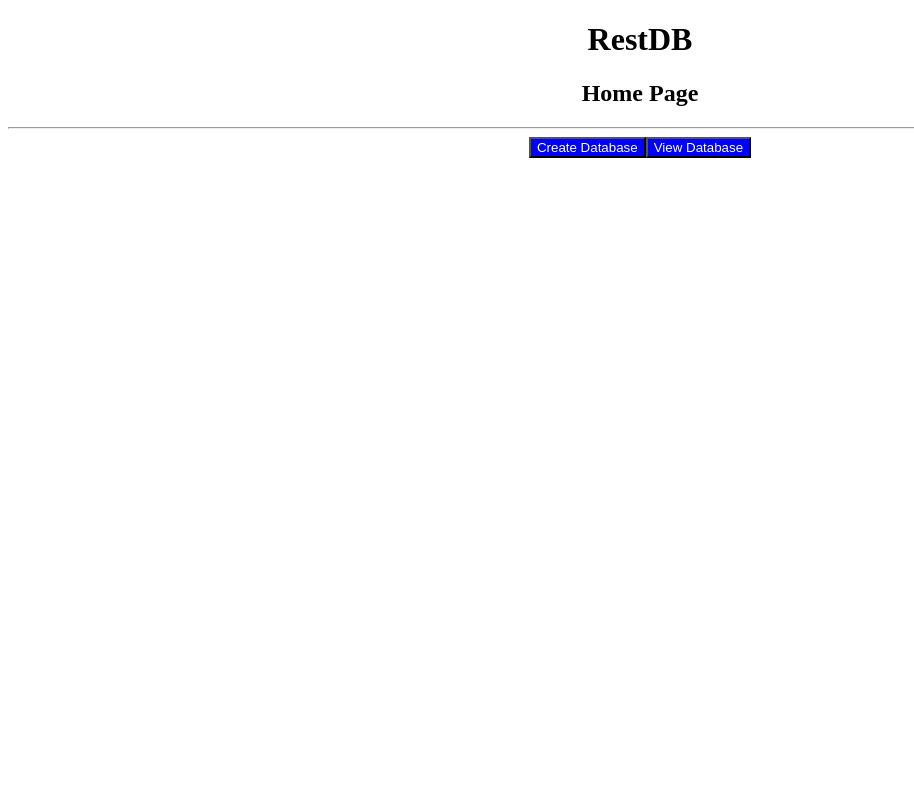
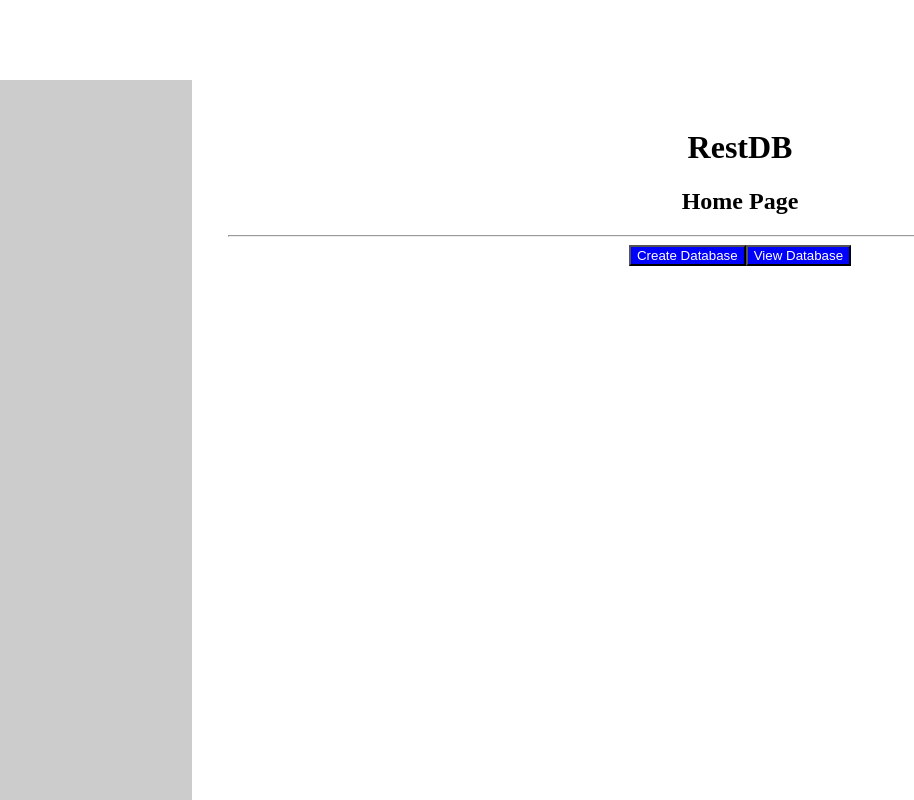
Before and after one commit to CS180-spring/cs180-23-literally-anything, a React (Create React App) app: page /#/home in a window 1280 px wide. Shown: the whole page, without its empty margins (0-914 px from the left). Built offline with nearby package versions, Linux system fonts and the light colour scheme; the HTML template or start-up script is replaced by a standard one.

Commit message:
first commit lmaoooooo

```diff
--- a/src/App.css
+++ b/src/App.css
@@ -2,37 +2,41 @@
   text-align: center;
 }
 
-.App-logo {
-  height: 40vmin;
-  pointer-events: none;
+.container {
+  display: flex;
+  flex-direction: row;
 }
 
-@media (prefers-reduced-motion: no-preference) {
-  .App-logo {
-    animation: App-logo-spin infinite 20s linear;
-  }
+.topbar {
+  position: fixed;
+  top: 0;
+  left: 0;
+  width: 100%;
+  height: 80px;
+  background-color: #333;
+  color: #fff;
+  text-align: center;
 }
 
-.App-header {
-  background-color: #282c34;
-  min-height: 100vh;
-  display: flex;
-  flex-direction: column;
-  align-items: center;
-  justify-content: center;
-  font-size: calc(10px + 2vmin);
-  color: white;
+.bottombar {
+  height: 90%;
+  padding: 20px;
 }
 
-.App-link {
-  color: #61dafb;
+.sidebar {
+  position: fixed;
+  top: 80px;
+  left: 0;
+  width: 15%;
+  height: calc(100% - 50px);
+  background-color: #ccc;
+  color: #333;
 }
 
-@keyframes App-logo-spin {
-  from {
-    transform: rotate(0deg);
-  }
-  to {
-    transform: rotate(360deg);
-  }
+.main-content {
+  margin-top: 80px;
+  margin-left: 200px;
+  width: 85%;
+  height: 90%;
+  padding: 20px;
 }
--- a/src/App.js
+++ b/src/App.js
@@ -2,6 +2,7 @@ import './App.css';
 import { Routes, Route, HashRouter } from 'react-router-dom';
 import Home from './Pages/Home'
 import CreateDataBase from './Pages/CreateDataBase'
+import ViewDataBase from './Pages/ViewDataBase';
 import NoPage from './Pages/NoPage';
 
 
@@ -15,6 +16,7 @@ function App() {
           <Route index element={<Home />} />
           <Route path="/home" element={<Home />} />
           <Route path="/createDataBase" element={<CreateDataBase />} />
+          <Route path="/viewDataBase" element ={<ViewDataBase />} />
           <Route path="*" element={<NoPage />} />
         </Routes>
       </HashRouter>
--- a/src/Pages/Home.js
+++ b/src/Pages/Home.js
@@ -15,8 +15,13 @@ export default function Home() {
 
 
     return (
-        <>
+        <div className="container">
+            <div className="sidebar">
 
+            </div>
+
+
+            <div className="main-content">
                 <Header />
                 <h2> Home Page </h2>
                 <hr />
@@ -36,8 +41,7 @@ export default function Home() {
                 <Routes>
                     <Route path="/ViewDataBase" element={<ViewDataBase />} />
                 </Routes>
-
-
-        </>
+            </div>
+        </div>
     )
 }
--- a/src/Pages/ViewDataBase.js
+++ b/src/Pages/ViewDataBase.js
@@ -1,11 +1,27 @@
 import Header from '../Components/Header'
+import React, { useRef } from "react";
 import { Route, useNavigate, Link, Routes } from "react-router-dom";
 
 export default function ViewDataBase() {
     return (
-        <>
-            <Header />
-            <h2> View Database Page </h2>
-        </>
+        <div className="container">
+            <div class="topbar">
+                <h1>
+                    test
+                </h1>
+            </div>
+
+            <div className="bottombar">
+                        <div className="sidebar">
+
+                        </div>
+
+
+                        <div className="main-content">
+                            <Header />
+                            <h2> View Database Page </h2>
+                        </div>
+                </div>
+            </div>
     )
 }
```
Also changed, not shown: src/Pages/App.js (deleted, +0 -26 lines). Lines whose indentation alone changed are shown as unchanged.
